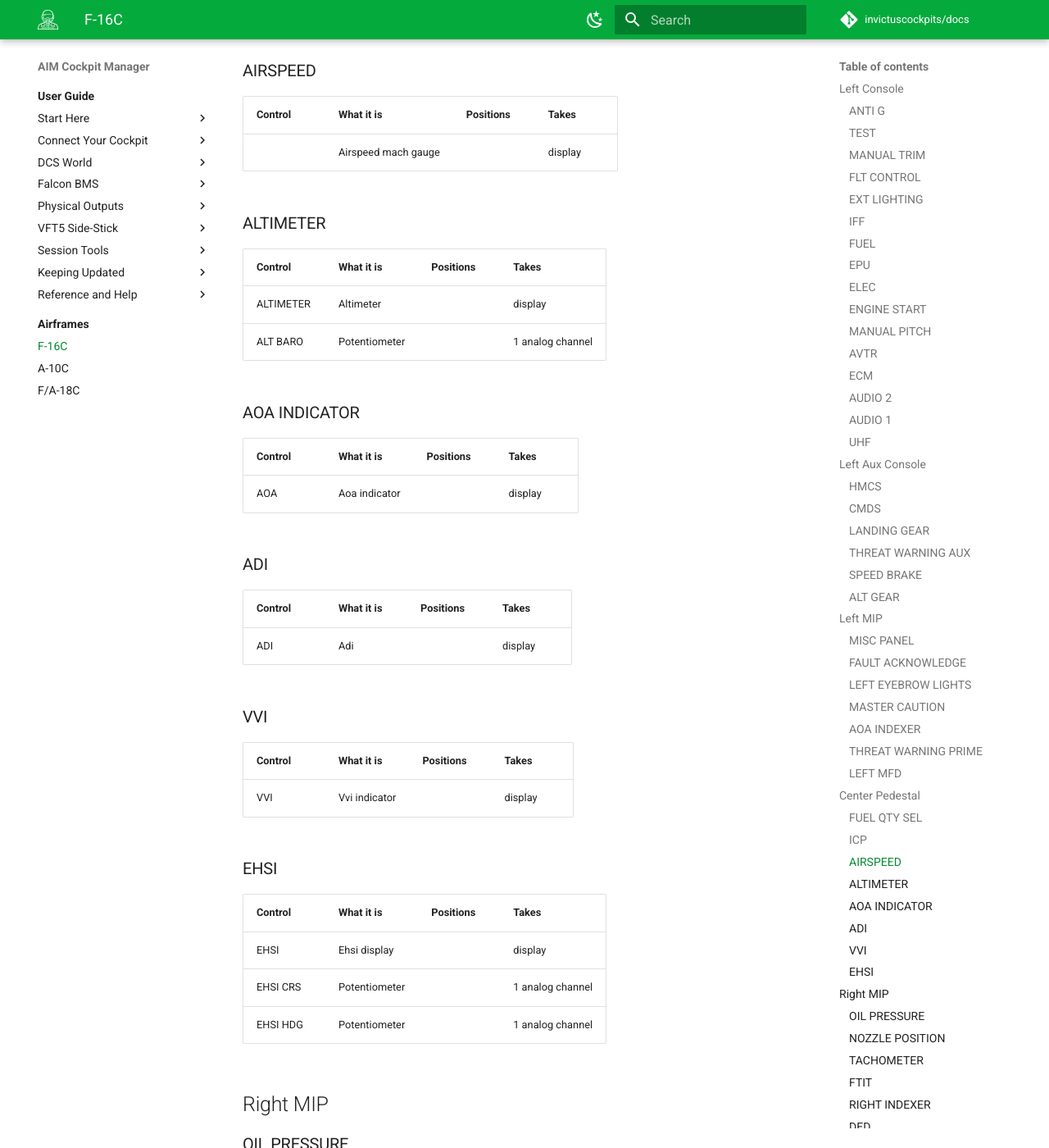
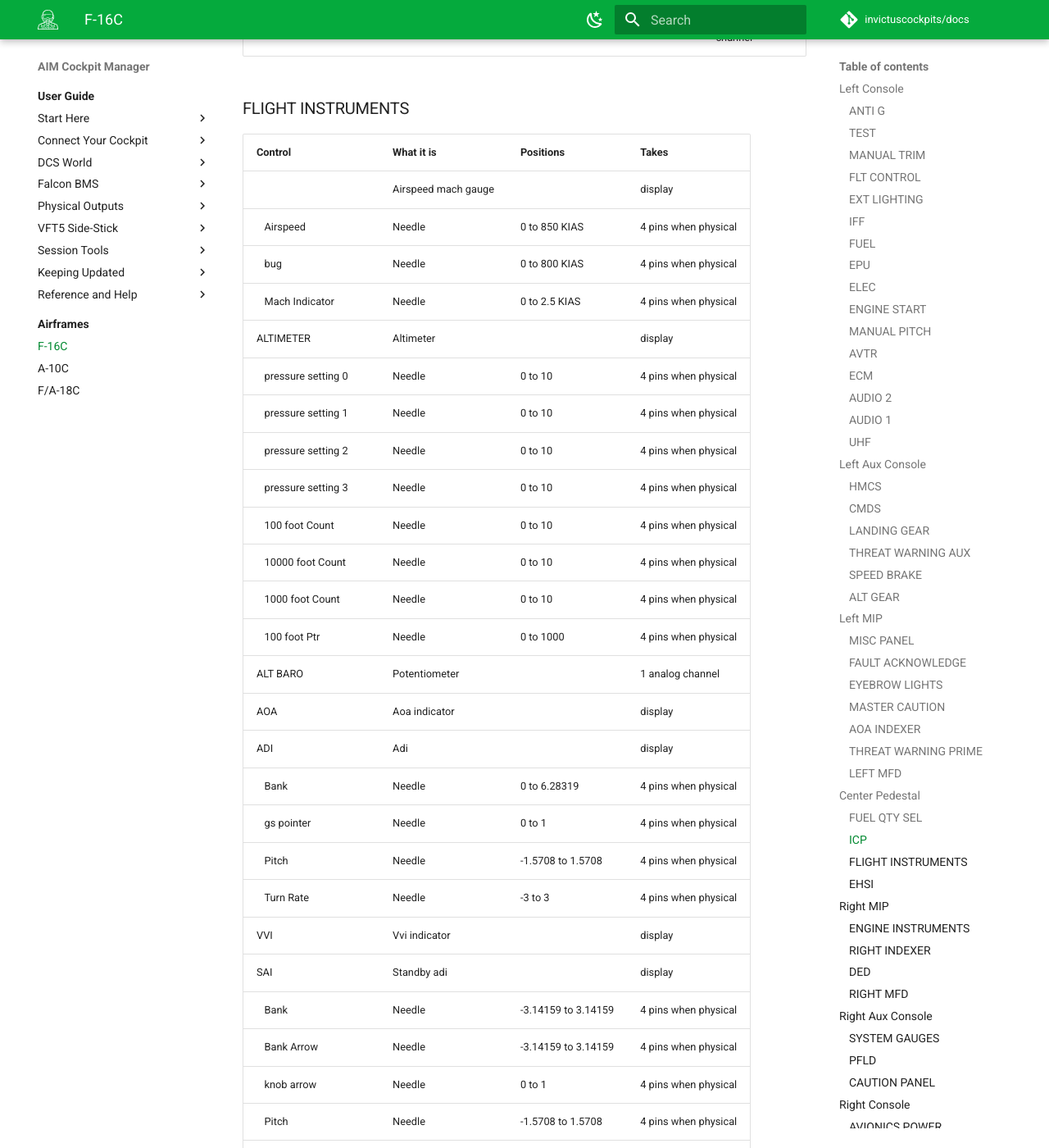
Before and after one commit to invictuscockpits/docs, an MkDocs documentation site: the page built from docs/cockpit-manager/airframes/f16c.md, in a window 1280 px wide and 1400 px high, scrolled down 12728 px. Shown: the whole window at 82% size. Built offline with MkDocs 1.6.1 and Material for MkDocs 9.7.7, drawn with Linux system fonts in a browser that asks for light colours; comment, search, counter and statistics services are not loaded; some of the changed text lies outside the part shown.

Commit message:
Cockpit Manager airframe pages: instruments list their needles

```diff
--- a/docs/cockpit-manager/airframes/f16c.md
+++ b/docs/cockpit-manager/airframes/f16c.md
@@ -172,11 +172,11 @@ RESET | Push button |  | 1 pin |
 
 | Control | What it is | Positions | Takes |
 |---|---|---|---|
-|  | 7-segment display |  | display |
+|  | 7-segment display |  | 1 pin |
 | CHAN | Rotary selector | 1 / 2 / 3 / 4 / 5 / 6 / 7 / 8 / 9 / 10 / 11 / 12 / 13 / 14 / 15 / 16 / 17 / 18 / 19 / 20 | 20 pins |
 | TEST
 DISPLAY | Push button |  | 1 pin |
-|  | 7-segment display |  | display |
+|  | 7-segment display |  | 1 pin |
 | STATUS | Push button |  | 1 pin |
 | 100 MHz | Rotary selector | 2 / 3 / A | 3 pins |
 | 10 MHz | Rotary selector | 0 / 1 / 2 / 3 / 4 / 5 / 6 / 7 / 8 / 9 | 10 pins |
@@ -206,10 +206,10 @@ INT | Potentiometer |  | 1 analog channel |
 | GO | Lamp |  | output |
 | DISP | Lamp |  | output |
 | RDY | Lamp |  | output |
-| O1 | Dot-matrix display |  | display |
-| O2 | Dot-matrix display |  | display |
-| CH | Dot-matrix display |  | display |
-| FL | Dot-matrix display |  | display |
+| O1 | Dot-matrix display |  | 1 pin |
+| O2 | Dot-matrix display |  | 1 pin |
+| CH | Dot-matrix display |  | 1 pin |
+| FL | Dot-matrix display |  | 1 pin |
 | RWR | 2-position toggle | OFF / ON | 1 pin |
 | O1 | 2-position toggle | OFF / ON | 1 pin |
 | O2 | 2-position toggle | OFF / ON | 1 pin |
@@ -282,13 +282,14 @@ REL | Push button |  | 1 pin |
 
 | Control | What it is | Positions | Takes |
 |---|---|---|---|
-| F-ACK | Fault ack |  | 1 pin |
+| F-ACK | Button row |  | 1 pin |
 
-### LEFT EYEBROW LIGHTS
+### EYEBROW LIGHTS
 
 | Control | What it is | Positions | Takes |
 |---|---|---|---|
 | L EYEBROW | Lamp group |  | output |
+| R EYEBROW | Lamp group |  | output |
 
 ### MASTER CAUTION
 
@@ -335,100 +336,77 @@ REL | Push button |  | 1 pin |
 | ICP DEPR RET WHEEL | Potentiometer |  | 1 analog channel |
 | ICP BRT WHEEL | Potentiometer |  | 1 analog channel |
 
-### AIRSPEED
+### FLIGHT INSTRUMENTS
 
 | Control | What it is | Positions | Takes |
 |---|---|---|---|
 |  | Airspeed mach gauge |  | display |
-
-### ALTIMETER
-
-| Control | What it is | Positions | Takes |
-|---|---|---|---|
+| &nbsp;&nbsp;&nbsp;Airspeed | Needle | 0 to 850 KIAS | 4 pins when physical |
+| &nbsp;&nbsp;&nbsp;bug | Needle | 0 to 800 KIAS | 4 pins when physical |
+| &nbsp;&nbsp;&nbsp;Mach Indicator | Needle | 0 to 2.5 KIAS | 4 pins when physical |
 | ALTIMETER | Altimeter |  | display |
+| &nbsp;&nbsp;&nbsp;pressure setting 0 | Needle | 0 to 10 | 4 pins when physical |
+| &nbsp;&nbsp;&nbsp;pressure setting 1 | Needle | 0 to 10 | 4 pins when physical |
+| &nbsp;&nbsp;&nbsp;pressure setting 2 | Needle | 0 to 10 | 4 pins when physical |
+| &nbsp;&nbsp;&nbsp;pressure setting 3 | Needle | 0 to 10 | 4 pins when physical |
+| &nbsp;&nbsp;&nbsp;100 foot Count | Needle | 0 to 10 | 4 pins when physical |
+| &nbsp;&nbsp;&nbsp;10000 foot Count | Needle | 0 to 10 | 4 pins when physical |
+| &nbsp;&nbsp;&nbsp;1000 foot Count | Needle | 0 to 10 | 4 pins when physical |
+| &nbsp;&nbsp;&nbsp;100 foot Ptr | Needle | 0 to 1000 | 4 pins when physical |
 | ALT BARO | Potentiometer |  | 1 analog channel |
-
-### AOA INDICATOR
-
-| Control | What it is | Positions | Takes |
-|---|---|---|---|
 | AOA | Aoa indicator |  | display |
-
-### ADI
-
-| Control | What it is | Positions | Takes |
-|---|---|---|---|
 | ADI | Adi |  | display |
-
-### VVI
-
-| Control | What it is | Positions | Takes |
-|---|---|---|---|
+| &nbsp;&nbsp;&nbsp;Bank | Needle | 0 to 6.28319 | 4 pins when physical |
+| &nbsp;&nbsp;&nbsp;gs pointer | Needle | 0 to 1 | 4 pins when physical |
+| &nbsp;&nbsp;&nbsp;Pitch | Needle | -1.5708 to 1.5708 | 4 pins when physical |
+| &nbsp;&nbsp;&nbsp;Turn Rate | Needle | -3 to 3 | 4 pins when physical |
 | VVI | Vvi indicator |  | display |
+| SAI | Standby adi |  | display |
+| &nbsp;&nbsp;&nbsp;Bank | Needle | -3.14159 to 3.14159 | 4 pins when physical |
+| &nbsp;&nbsp;&nbsp;Bank Arrow | Needle | -3.14159 to 3.14159 | 4 pins when physical |
+| &nbsp;&nbsp;&nbsp;knob arrow | Needle | 0 to 1 | 4 pins when physical |
+| &nbsp;&nbsp;&nbsp;Pitch | Needle | -1.5708 to 1.5708 | 4 pins when physical |
+| MAGNETIC COMPASS | Compass |  | display |
+| CLOCK | Aircraft clock |  | display |
+| &nbsp;&nbsp;&nbsp;elapsed time minutes | Needle | 0 to 60 | 4 pins when physical |
+| &nbsp;&nbsp;&nbsp;elapsed time seconds | Needle | 0 to 60 | 4 pins when physical |
+| &nbsp;&nbsp;&nbsp;currtime hours | Needle | 0 to 12 | 4 pins when physical |
+| &nbsp;&nbsp;&nbsp;currtime minutes | Needle | 0 to 60 | 4 pins when physical |
 
 ### EHSI
 
 | Control | What it is | Positions | Takes |
 |---|---|---|---|
-| EHSI | Ehsi display |  | display |
+| EHSI | EHSI bezel |  | display |
 | EHSI CRS | Potentiometer |  | 1 analog channel |
 | EHSI HDG | Potentiometer |  | 1 analog channel |
 
 ## Right MIP
 
-### OIL PRESSURE
+### ENGINE INSTRUMENTS
 
 | Control | What it is | Positions | Takes |
 |---|---|---|---|
 | OIL | Needle gauge |  | display |
-
-### NOZZLE POSITION
-
-| Control | What it is | Positions | Takes |
-|---|---|---|---|
 | NOZ | Needle gauge |  | display |
-
-### TACHOMETER
-
-| Control | What it is | Positions | Takes |
-|---|---|---|---|
 | RPM | Needle gauge |  | display |
-
-### FTIT
-
-| Control | What it is | Positions | Takes |
-|---|---|---|---|
 | FTIT | Needle gauge |  | display |
+| FUEL FLOW | Fuel flow counter |  | display |
+| &nbsp;&nbsp;&nbsp;Counter 100 | Needle | 0 to 10 | 4 pins when physical |
+| &nbsp;&nbsp;&nbsp;Counter 10k | Needle | 0 to 10 | 4 pins when physical |
+| &nbsp;&nbsp;&nbsp;Counter 1k | Needle | 0 to 10 | 4 pins when physical |
 
 ### RIGHT INDEXER
 
 | Control | What it is | Positions | Takes |
 |---|---|---|---|
-| AAR | Right indexer |  | display |
+| AAR | AAR indexer |  | output |
 
 ### DED
 
 | Control | What it is | Positions | Takes |
 |---|---|---|---|
-| DED | DED |  | display |
-
-### RIGHT EYEBROW INDICATORS
-
-| Control | What it is | Positions | Takes |
-|---|---|---|---|
-| R EYEBROW | Lamp group |  | output |
-
-### STANDBY ADI
-
-| Control | What it is | Positions | Takes |
-|---|---|---|---|
-| SAI | Standby adi |  | display |
-
-### FUEL FLOW
-
-| Control | What it is | Positions | Takes |
-|---|---|---|---|
-| FUEL FLOW | Fuel flow counter |  | display |
+| DED | DED |  | 1 pin |
 
 ### RIGHT MFD
 
@@ -438,59 +416,32 @@ REL | Push button |  | 1 pin |
 
 ## Right Aux Console
 
-### MAGNETIC COMPASS
-
-| Control | What it is | Positions | Takes |
-|---|---|---|---|
-| MAGNETIC COMPASS | Compass |  | display |
-
-### FUEL QUANTITY IND
-
-| Control | What it is | Positions | Takes |
-|---|---|---|---|
-| FUEL QTY | Dual needle gauge |  | display |
-
-### HYDRAULIC A
+### SYSTEM GAUGES
 
 | Control | What it is | Positions | Takes |
 |---|---|---|---|
 | HYD PRESS A | Needle gauge |  | display |
+| HYD PRESS B | Needle gauge |  | display |
+| EPU FUEL | Needle gauge |  | display |
+| CABIN PRESS ALT | Needle gauge |  | display |
+| FUEL QTY | Dual needle gauge |  | display |
+| &nbsp;&nbsp;&nbsp;Fuel AL | Needle | 0 to 4200 | 4 pins when physical |
+| &nbsp;&nbsp;&nbsp;Fuel FR | Needle | 0 to 4200 | 4 pins when physical |
+| &nbsp;&nbsp;&nbsp;Fuel Totalizer 100 | Needle | 0 to 10 | 4 pins when physical |
+| &nbsp;&nbsp;&nbsp;Fuel Totalizer 10k | Needle | 0 to 10 | 4 pins when physical |
+| &nbsp;&nbsp;&nbsp;Fuel Totalizer 1k | Needle | 0 to 10 | 4 pins when physical |
 
 ### PFLD
 
 | Control | What it is | Positions | Takes |
 |---|---|---|---|
-| PFLD | PFL display |  | display |
-
-### HYDRAULIC B
-
-| Control | What it is | Positions | Takes |
-|---|---|---|---|
-| HYD PRESS B | Needle gauge |  | display |
+| PFLD | PFL display |  | 1 pin |
 
 ### CAUTION PANEL
 
 | Control | What it is | Positions | Takes |
 |---|---|---|---|
 | CAUTION PANEL | Caution panel |  | output |
-
-### EPU FUEL
-
-| Control | What it is | Positions | Takes |
-|---|---|---|---|
-| EPU FUEL | Needle gauge |  | display |
-
-### CABIN PRESSURE
-
-| Control | What it is | Positions | Takes |
-|---|---|---|---|
-| CABIN PRESS ALT | Needle gauge |  | display |
-
-### CLOCK
-
-| Control | What it is | Positions | Takes |
-|---|---|---|---|
-| CLOCK | Aircraft clock |  | display |
 
 ## Right Console
 
```
Also changed, not shown: other parts of docs/cockpit-manager/airframes/f16c.md (+6 -6 lines), docs/cockpit-manager/airframes/a10c.md (+4 -34 lines), docs/cockpit-manager/airframes/index.md (+2 -2 lines).
